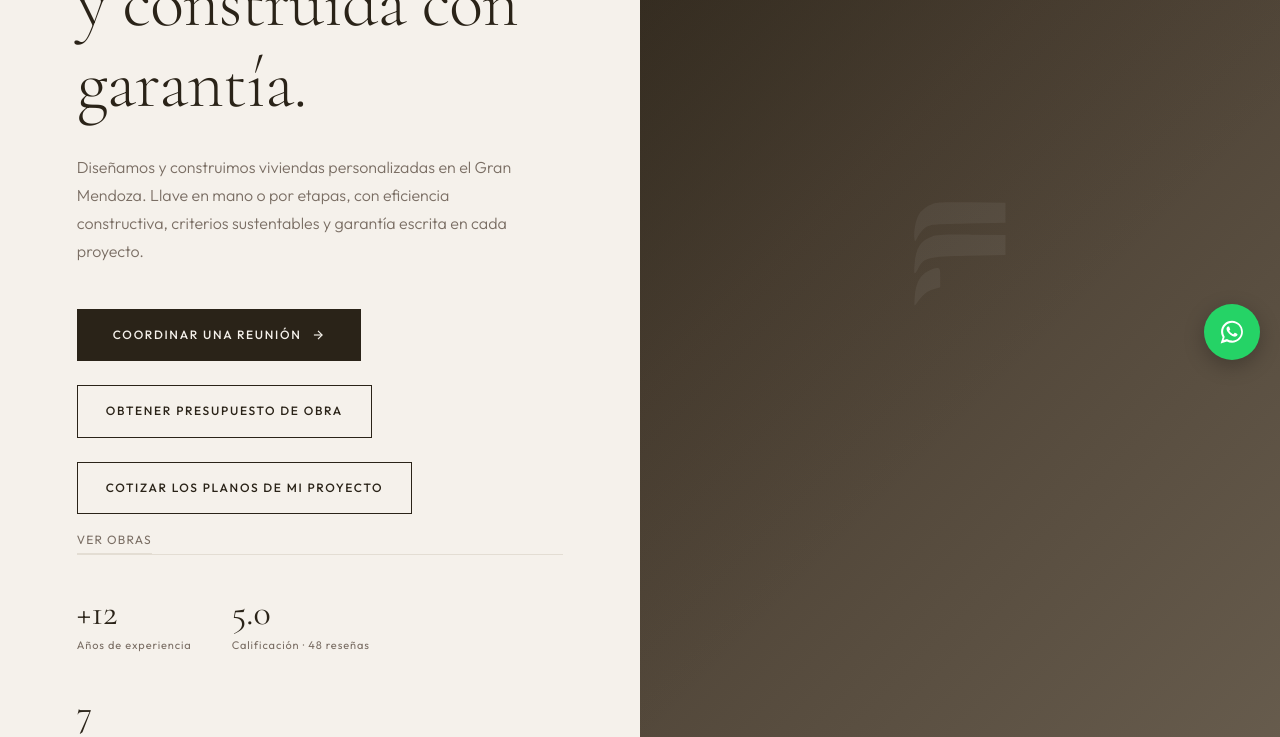
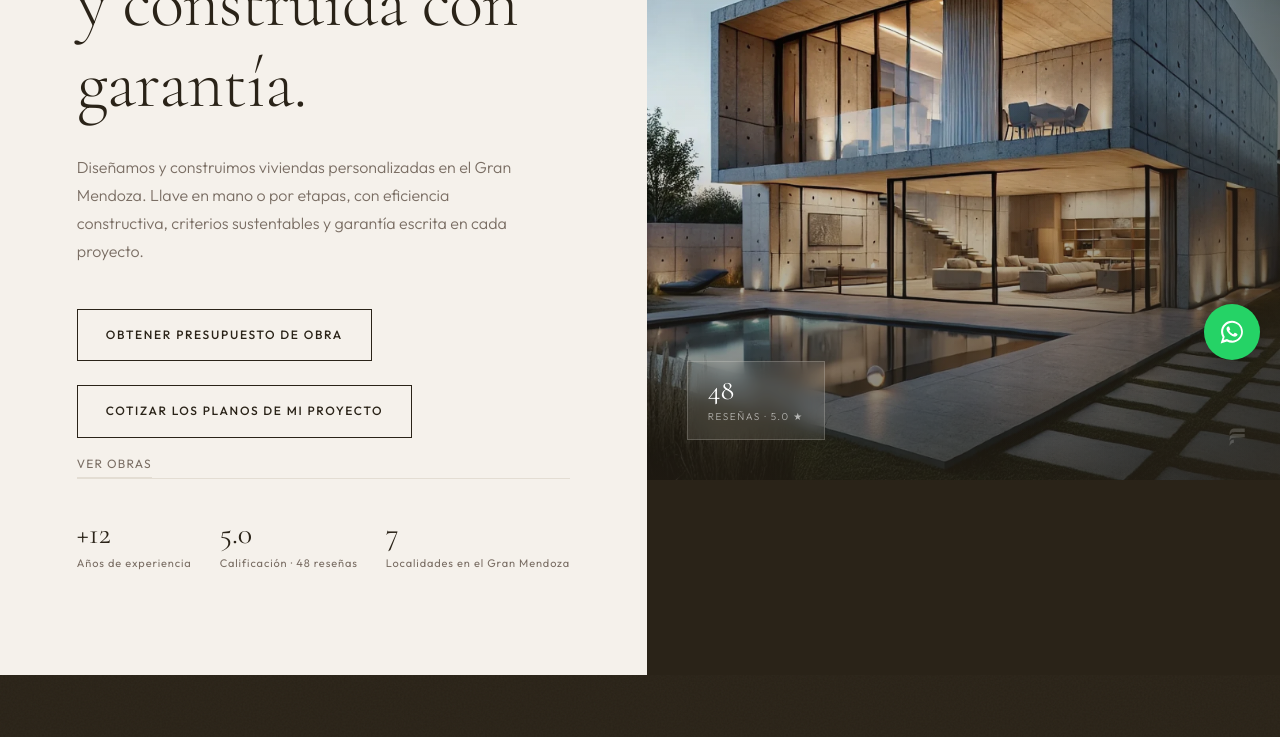
Before and after one commit to FacuEspi04/furiassi_arq, a Next.js app: page / in a window 1280 px wide. Shown: the part 420-1157 px from the top of the page. Built offline with nearby package versions, Linux system fonts and the light colour scheme.

Commit message:
imagenes

```diff
--- a/next.config.ts
+++ b/next.config.ts
@@ -3,6 +3,7 @@ import type { NextConfig } from "next";
 const nextConfig: NextConfig = {
   images: {
     formats: ["image/avif", "image/webp"],
+    qualities: [75, 90],
   },
 };
 
--- a/src/app/globals.css
+++ b/src/app/globals.css
@@ -367,30 +367,59 @@ a {
   z-index: 2;
 }
 
+/* hero-right fills the full row height (matching hero-left, whatever that
+   turns out to be) — no gap. The photo itself never stretches: the square
+   .hero-right-frame inside it is centered via flex, so any extra height
+   becomes even espresso "matting" above/below the photo instead of a
+   separate empty block underneath it. */
 .hero-right {
   position: relative;
   overflow: hidden;
-  background: linear-gradient(135deg, #2a2318 0%, #4a3f32 40%, #6a5f50 100%);
+  background: var(--espresso);
+  display: flex;
+  align-items: center;
+  justify-content: center;
+}
+
+.hero-right-frame {
+  position: relative;
+  width: 100%;
+  aspect-ratio: 1 / 1;
+  flex-shrink: 0;
+}
+
+.hero-right-image {
+  object-fit: cover;
 }
 
 .hero-right-mark {
   position: absolute;
-  inset: 0;
-  display: flex;
-  align-items: center;
-  justify-content: center;
+  bottom: 24px;
+  right: 24px;
+  z-index: 1;
 }
 
 .hero-right-mark-svg {
-  width: clamp(140px, 18vw, 260px);
-  height: clamp(140px, 18vw, 260px);
-  fill: rgba(255, 255, 255, 0.06);
+  width: clamp(28px, 3vw, 40px);
+  height: clamp(28px, 3vw, 40px);
+  fill: rgba(255, 255, 255, 0.18);
 }
 
 .hero-right-overlay {
   position: absolute;
   inset: 0;
-  background: linear-gradient(135deg, rgba(42, 35, 24, 0.4) 0%, transparent 60%);
+  background: linear-gradient(
+    to top,
+    rgba(42, 35, 24, 0.7) 0%,
+    rgba(42, 35, 24, 0.1) 55%,
+    transparent 100%
+  );
+}
+
+.hero-right-overlay-edge {
+  position: absolute;
+  inset: 0;
+  background: linear-gradient(to left, rgba(42, 35, 24, 0.5) 0%, transparent 45%);
 }
 
 .hero-right-badge {
@@ -515,15 +544,25 @@ a {
 
 .hero-stats {
   display: flex;
-  gap: 40px;
+  gap: 28px;
   flex-wrap: wrap;
   padding-top: 40px;
   border-top: 1px solid var(--cream-3);
 }
 
+/* The 3 stats must never wrap past this width — a wrapped row inflates
+   hero-left's height, which used to distort hero-right before it got its
+   own aspect-ratio. Keeping it compact keeps both columns visually close
+   in the common case. */
+@media (min-width: 1280px) {
+  .hero-stats {
+    flex-wrap: nowrap;
+  }
+}
+
 .stat-num {
   font-family: var(--font-display), serif;
-  font-size: 36px;
+  font-size: 30px;
   font-weight: 400;
   color: var(--espresso);
   line-height: 1;
@@ -535,6 +574,7 @@ a {
   letter-spacing: 0.08em;
   color: var(--taupe);
   margin-top: 5px;
+  white-space: nowrap;
 }
 
 @media (prefers-reduced-motion: no-preference) {
@@ -648,17 +688,12 @@ a {
     grid-template-columns: 1fr;
   }
 
-  .hero-right {
-    min-height: 42vh;
-  }
-
   .hero-actions {
     align-items: stretch;
     flex-direction: column;
     gap: 12px;
   }
 
-  .hero-actions .btn-primary,
   .hero-actions .btn-secondary {
     width: 100%;
     min-height: 52px;
@@ -1226,21 +1261,32 @@ a {
   position: relative;
 }
 
-.estudio-img-placeholder {
+.estudio-img-frame {
   width: 100%;
-  aspect-ratio: 4 / 5;
-  background: linear-gradient(135deg, var(--espresso) 0%, #4a3f32 100%);
-  display: flex;
-  align-items: center;
-  justify-content: center;
+  /* 1:1 matches the source file exactly (1500x1500) on every breakpoint —
+     no crop is ever needed, so the full composition (casco, nivel, plano,
+     llaves) always stays in frame regardless of container width. Same fix
+     as the hero image. */
+  aspect-ratio: 1 / 1;
   position: relative;
   overflow: hidden;
-}
-
-.estudio-img-mark {
-  width: 120px;
-  height: 120px;
-  fill: rgba(255, 255, 255, 0.07);
+  border-radius: 2px;
+  background: var(--espresso);
+  /* Oscurecido interior en los bordes, sumado al viñeteado que ya trae la
+     imagen, para que el panel funda con el fondo espresso de la sección
+     en vez de leerse como un rectángulo insertado. */
+  box-shadow: inset 0 0 80px rgba(0, 0, 0, 0.35);
+}
+
+.estudio-img {
+  object-fit: cover;
+  object-position: 50% 45%;
+}
+
+@media (min-width: 1025px) {
+  .estudio-img {
+    object-position: 50% 40%;
+  }
 }
 
 .estudio-stat-card {
@@ -1308,9 +1354,6 @@ a {
 @media (max-width: 1024px) {
   .estudio-grid {
     grid-template-columns: 1fr;
-  }
-  .estudio-img-placeholder {
-    aspect-ratio: 16 / 7;
   }
   .estudio-stat-card {
     bottom: -12px;
--- a/src/components/marketing/Estudio.tsx
+++ b/src/components/marketing/Estudio.tsx
@@ -1,6 +1,6 @@
-import { site } from "@/content/site";
+import Image from "next/image";
+import { site, aboutImage } from "@/content/site";
 import { Reveal } from "@/components/marketing/Reveal";
-import { BrandMark } from "@/components/ui/BrandMark";
 
 const valores = [
   "Diseño personalizado",
@@ -17,10 +17,15 @@ export function Estudio() {
       <div className="container">
         <div className="estudio-grid">
           <Reveal className="estudio-img-wrap">
-            {/* TODO: reemplazar por <Image src="/estudio/sebastian-furiassi.jpg" ... />
-                cuando llegue la foto real del arquitecto / obra. */}
-            <div className="estudio-img-placeholder" aria-hidden="true">
-              <BrandMark className="estudio-img-mark" />
+            <div className="estudio-img-frame">
+              <Image
+                src={aboutImage.src}
+                alt={aboutImage.alt}
+                fill
+                loading="lazy"
+                sizes="(min-width: 1025px) 50vw, 100vw"
+                className="estudio-img"
+              />
             </div>
             <div className="estudio-stat-card">
               <p className="num">+{site.experienciaAnios}</p>
--- a/src/components/marketing/Hero.tsx
+++ b/src/components/marketing/Hero.tsx
@@ -1,12 +1,10 @@
 "use client";
 
-import { site } from "@/content/site";
+import Image from "next/image";
+import { site, heroImage } from "@/content/site";
 import { buildWhatsappUrl } from "@/lib/whatsapp";
 import { trackWhatsappClick } from "@/lib/analytics";
-import {
-  PrimaryLinkButton,
-  SecondaryLinkButton,
-} from "@/components/ui/Button";
+import { SecondaryLinkButton } from "@/components/ui/Button";
 import { BrandMark } from "@/components/ui/BrandMark";
 
 export function Hero() {
@@ -27,15 +25,6 @@ export function Hero() {
         </p>
 
         <div className="hero-actions">
-          <PrimaryLinkButton
-            href={buildWhatsappUrl("heroReunion")}
-            target="_blank"
-            rel="noopener noreferrer"
-            data-cta="whatsapp_hero_reunion"
-            onClick={() => trackWhatsappClick("heroReunion")}
-          >
-            Coordinar una reunión
-          </PrimaryLinkButton>
           <SecondaryLinkButton
             href={buildWhatsappUrl("heroPresupuesto")}
             target="_blank"
@@ -76,17 +65,27 @@ export function Hero() {
       </div>
 
       <div className="hero-right">
-        {/* TODO: reemplazar por <Image src="/hero/obra-principal.jpg" fill
-            sizes="50vw" priority alt="..." /> cuando llegue la foto/video real. */}
+        <div className="hero-right-frame">
+          <Image
+            src={heroImage.src}
+            alt={heroImage.alt}
+            fill
+            priority
+            quality={90}
+            sizes="100vw"
+            className="hero-right-image"
+          />
+          <div className="hero-right-overlay" aria-hidden="true" />
+          <div className="hero-right-overlay-edge" aria-hidden="true" />
           <div className="hero-right-mark" aria-hidden="true">
             <BrandMark className="hero-right-mark-svg" />
           </div>
-        <div className="hero-right-overlay" aria-hidden="true" />
           <div className="hero-right-badge">
             <p className="num">{site.resenas.reviewCount}</p>
             <p className="label">Reseñas · {site.resenas.ratingValue.toFixed(1)} ★</p>
           </div>
         </div>
+      </div>
     </section>
   );
 }
--- a/src/content/site.ts
+++ b/src/content/site.ts
@@ -64,8 +64,6 @@ export const whatsapp = {
   numero: "5492613669285",
   mensajes: {
     nav: "Hola! Vi su web y quiero cotizar un proyecto.",
-    heroReunion:
-      "Hola! Quiero coordinar una reunión de relevamiento sin costo para mi proyecto.",
     heroPresupuesto: "Hola! Quiero obtener un presupuesto de obra para mi proyecto.",
     heroPlanos: "Hola! Quiero cotizar el diseño y los planos de mi proyecto.",
     etapas: "Hola! Quiero entender cómo funciona la construcción por etapas.",
@@ -76,6 +74,24 @@ export const whatsapp = {
   },
 } as const;
 
+/**
+ * Imagen real del panel derecho del Hero (anteproyecto residencial). Tipada
+ * acá para que Hero.tsx no hardcodee el path ni el alt de la imagen LCP.
+ */
+export const heroImage = {
+  src: "/images/hero/anteproyecto-hormigon-pileta.webp",
+  alt: "Render de anteproyecto residencial de Furiassi Arquitectos: vivienda de hormigón visto con pileta, Mendoza",
+} as const;
+
+/**
+ * Imagen del panel izquierdo de la sección "Sobre nosotros" (Estudio).
+ * Tipada acá para que Estudio.tsx no hardcodee el path ni el alt.
+ */
+export const aboutImage = {
+  src: "/images/nosotros/planos-obra.webp",
+  alt: "Planos, casco y nivel sobre el hormigón: proceso de dirección técnica de Furiassi Arquitectos",
+} as const;
+
 export function getDireccionCompleta(): string {
   const { calle, localidad, region, pais } = site.direccion;
   return `${calle}, ${localidad}, ${region}, ${pais}`;
--- a/src/types/content.ts
+++ b/src/types/content.ts
@@ -51,7 +51,6 @@ export type Resena = {
 };
 
 export type WhatsappOrigen =
-  | "heroReunion"
   | "heroPresupuesto"
   | "heroPlanos"
   | "nav"
```
Also changed, not shown: public/images/hero/anteproyecto-hormigon-pileta.webp (added), public/images/nosotros/planos-obra.webp (added). Lines whose indentation alone changed are shown as unchanged.
